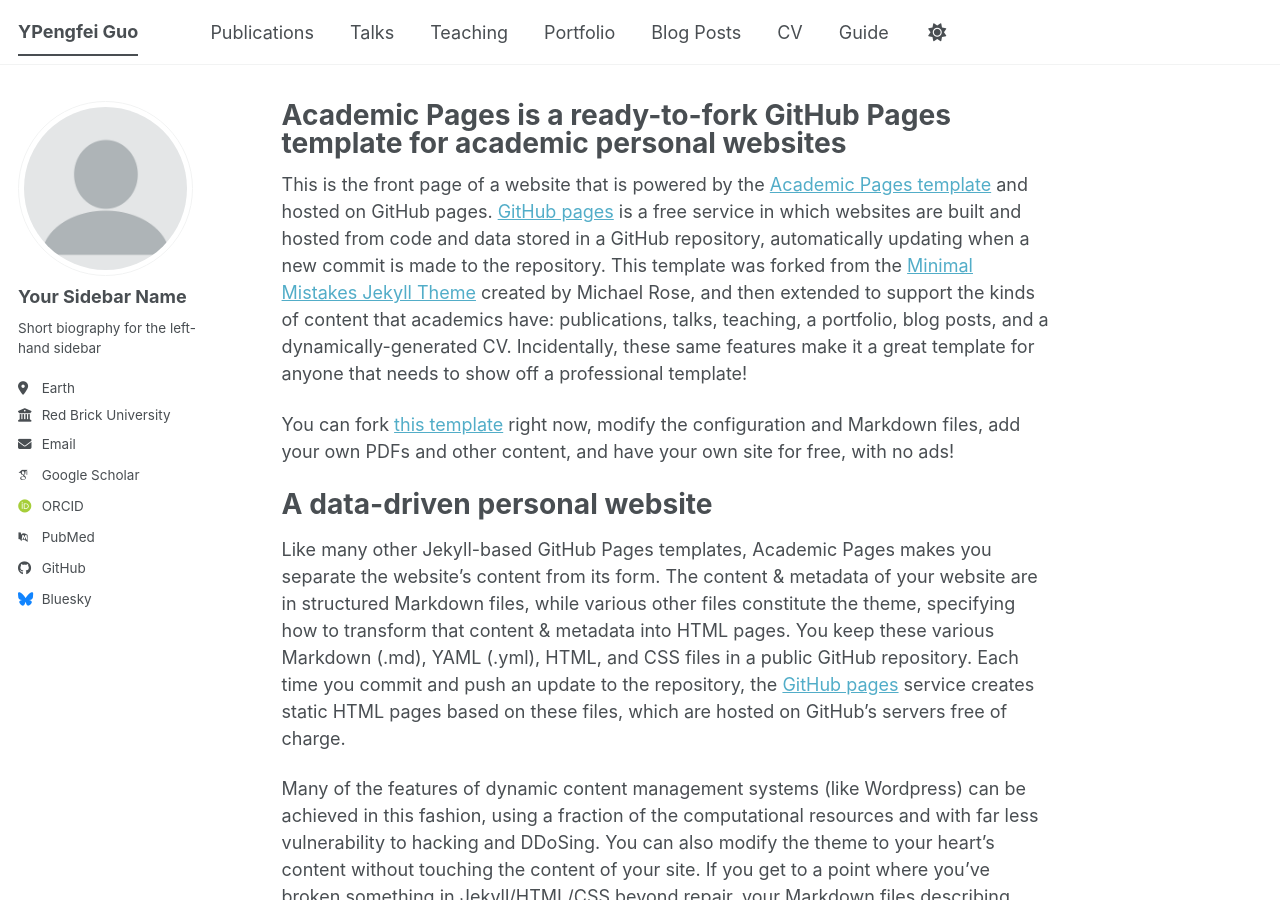
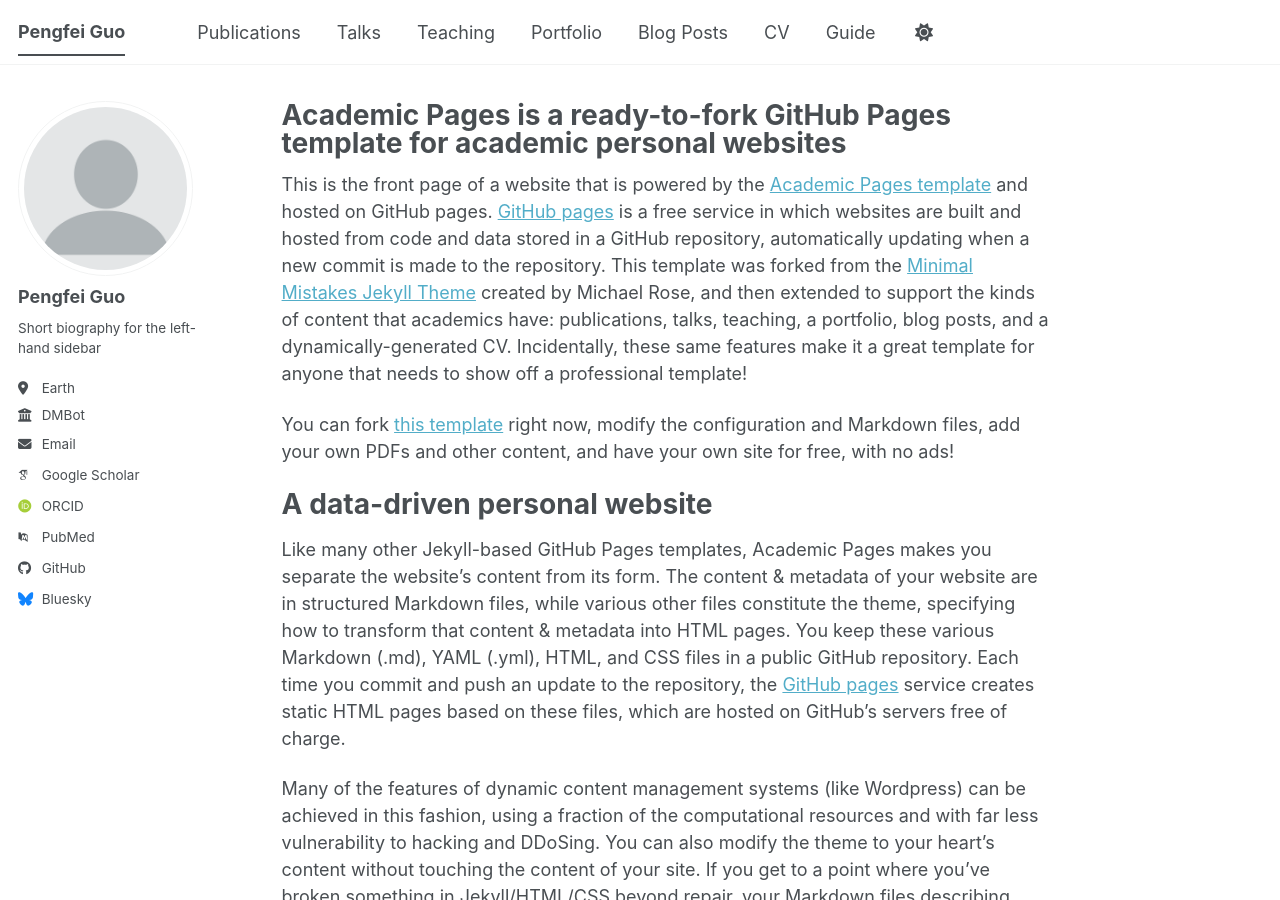
Before and after one commit to Michael-Jetson/Michael-Jetson.github.io, a Jekyll site: the page built from _pages/about.md, in a window 1280 px wide and 900 px high. Built offline with Jekyll 4.4.1, drawn with Linux system fonts in a browser that asks for light colours; some web fonts are replaced; a script bundle is joined from its source files by our own code; library files that are not in the unit come from our copies.

Commit message:
Update personal information in _config.yml

```diff
--- a/_config.yml
+++ b/_config.yml
@@ -9,7 +9,7 @@
 # Basic Site Settings
 locale                   : "en-US"
 site_theme               : "default" # The available themes options are "default", "air", "sunrise", "mint", "dirt" and "contrast"
-title                    : "YPengfei Guo"
+title                    : "Pengfei Guo"
 title_separator          : "-"
 name                     : &name "YPengfei Guo"
 description              : &description "Your Name's academic portfolio"   # Update this with a general description of your site, this is the default if not overridden by a page
@@ -24,13 +24,13 @@
 author:
   # Biographic information
   avatar           : "profile.png"
-  name             : "Your Sidebar Name"
+  name             : "Pengfei Guo"
   pronouns         : # example: "she/her"
   bio              : "Short biography for the left-hand sidebar"
   location         : "Earth"
-  employer         : "Red Brick University"
+  employer         : "DMBot"
   uri              : # URL
-  email            : "none@example.org"
+  email            : "pengfei.guo2001@gmail.com"
 
   # Academic websites
   academia         : # URL
```
